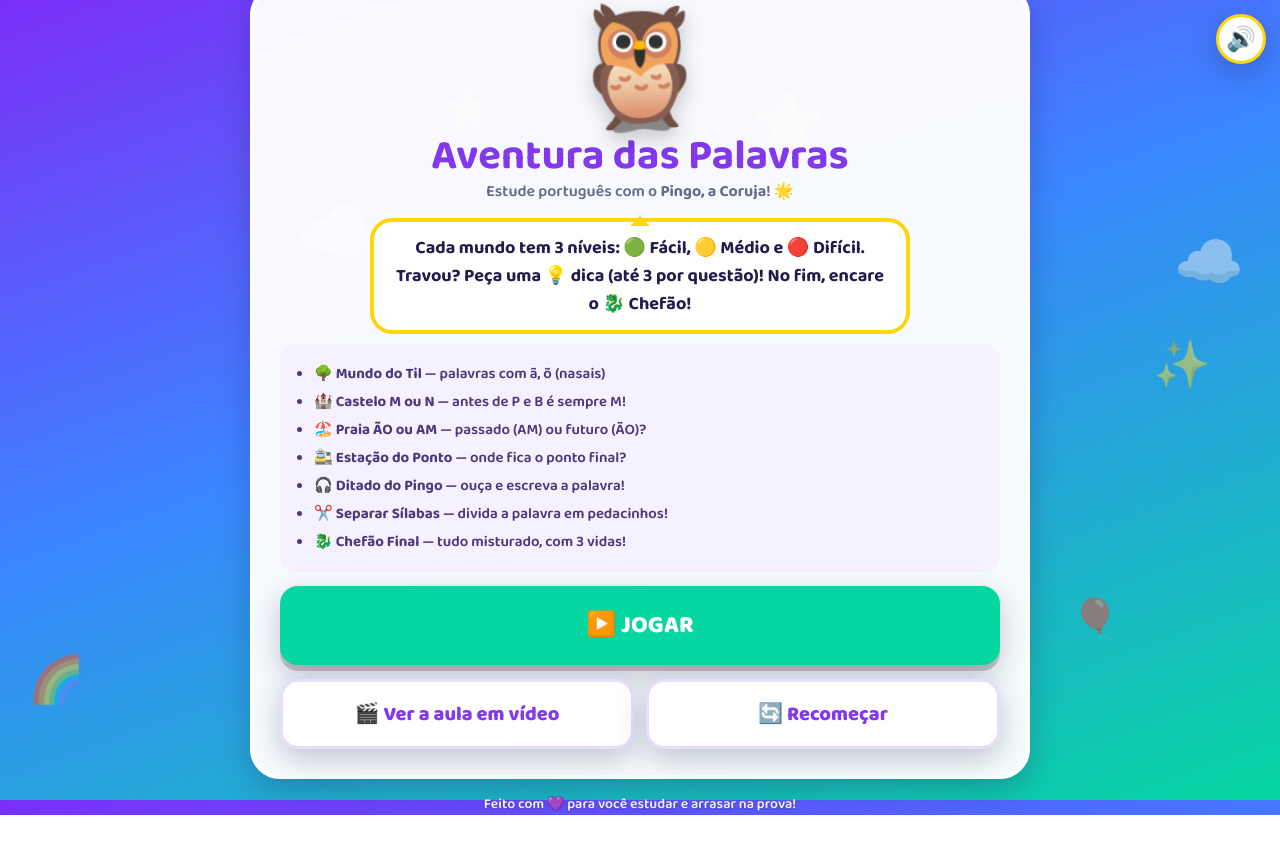
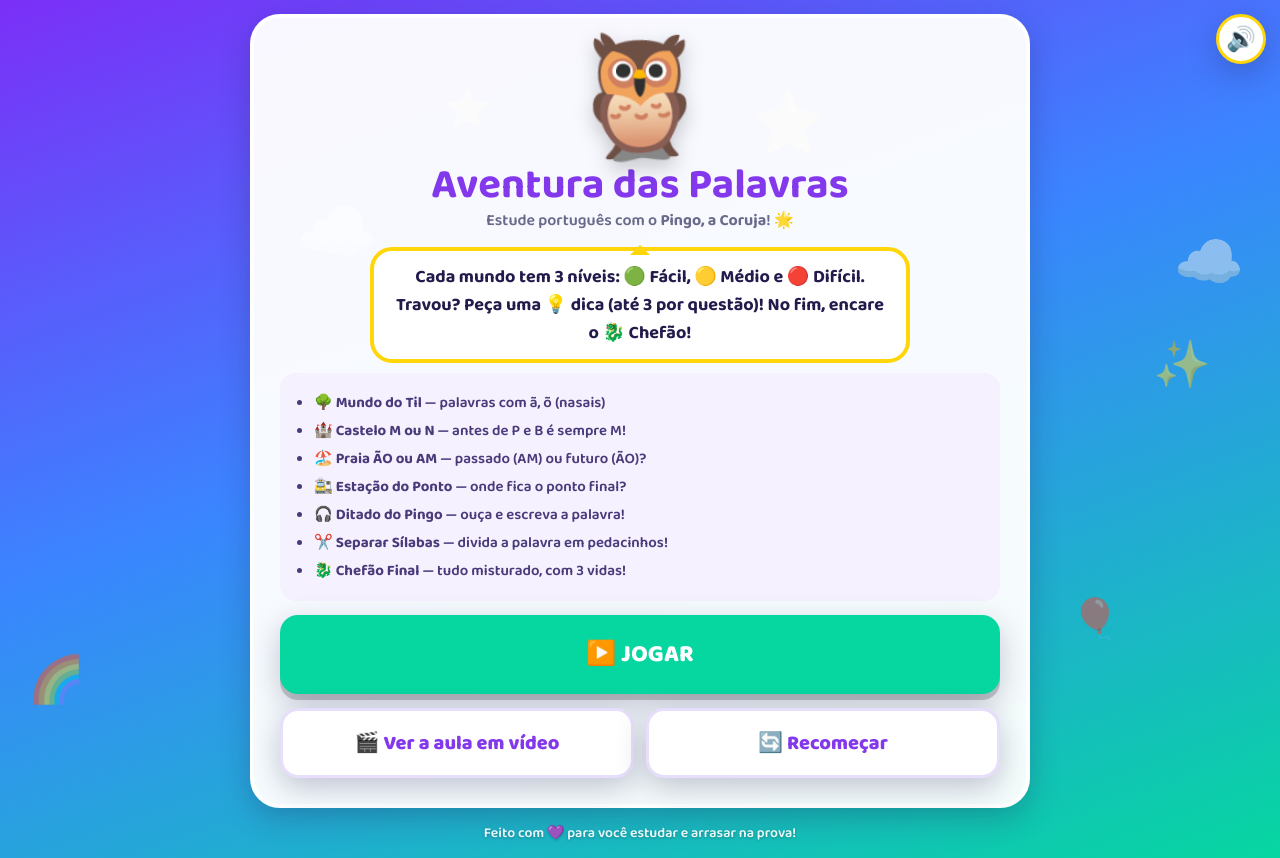
Before and after one commit to mercantigo/provapontuacao, a plain HTML site: page index.html in a window 1280 px wide. Before the commit the page ends 815 px from the top, so only its background shows below. Drawn offline with Linux system fonts and the light colour scheme.

Commit message:
Atualiza site 2026-06-21 00:06

```diff
--- a/index.html
+++ b/index.html
@@ -14,19 +14,19 @@
     --sombra:0 10px 30px rgba(36,27,77,.25);
   }
   *{box-sizing:border-box; -webkit-tap-highlight-color:transparent; margin:0; padding:0}
-  html,body{height:100%}
+  html,body{min-height:100%}
   body{
     font-family:'Baloo 2','Fredoka',system-ui,Segoe UI,sans-serif;
     background:linear-gradient(160deg,#7b2ff7,#3a86ff 45%,#06d6a0);
-    color:var(--escuro); min-height:100%;
-    display:flex; align-items:center; justify-content:center;
+    color:var(--escuro); min-height:100vh; min-height:100dvh;
+    display:flex; align-items:flex-start; justify-content:center;
     overflow-x:hidden; padding:14px;
   }
   .ceu{position:fixed; inset:0; overflow:hidden; z-index:0; pointer-events:none}
   .nuvem{position:absolute; font-size:48px; opacity:.5; animation:flutua linear infinite}
   @keyframes flutua{from{transform:translateX(-120px)} to{transform:translateX(110vw)}}
 
-  .app{position:relative; z-index:1; width:100%; max-width:780px}
+  .app{position:relative; z-index:1; width:100%; max-width:780px; margin-block:auto}
   .card{
     background:rgba(255,255,255,.96); border-radius:30px; padding:26px;
     box-shadow:var(--sombra); border:4px solid #fff;
```
